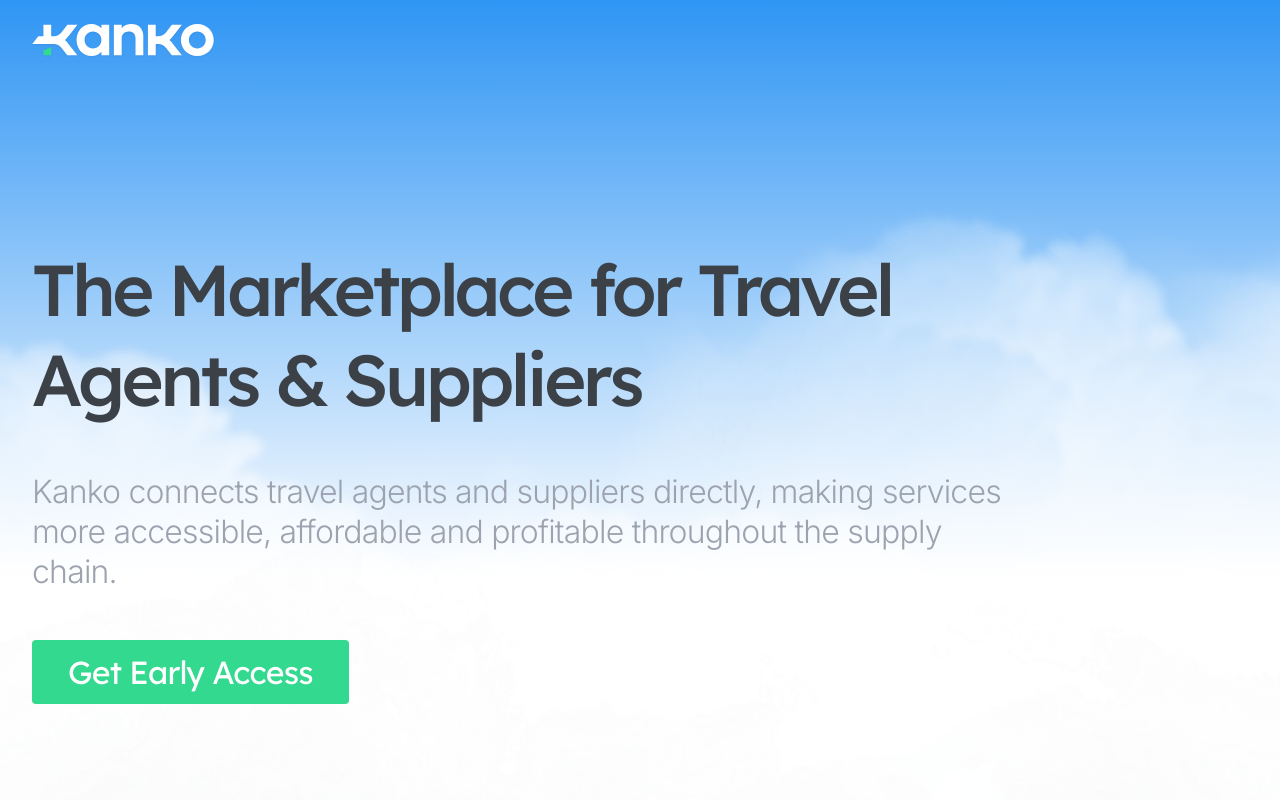
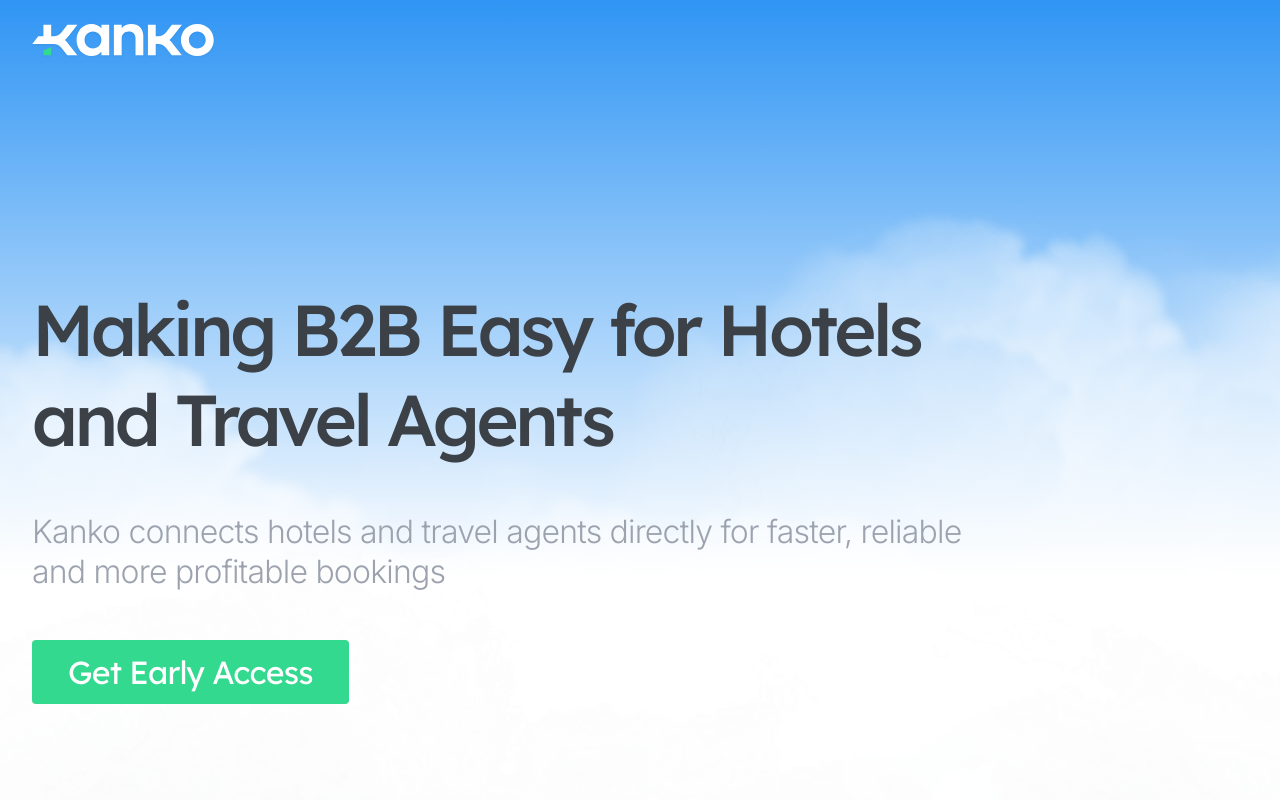
Before and after one commit to kanko-travel/kanko-website, a Next.js app: page / in a window 1280 px wide. Shown: the top 800 px of the page. Built offline with nearby package versions, Linux system fonts and the light colour scheme.

Commit message:
updated content

```diff
--- a/src/components/Hero.tsx
+++ b/src/components/Hero.tsx
@@ -66,7 +66,7 @@
               variants={textVariants}
               className="sm:leading-tighter lg:leading-tighter w-full text-left font-display text-4xl font-medium tracking-tighter text-kanko-grey sm:text-6xl lg:text-7xl"
             >
-              The Marketplace for Travel Agents & Suppliers
+              Making B2B Easy for Hotels and Travel Agents
               {/* {' '}
               <span className="text-kanko-green">Everywhere</span> */}
               {/* <CountryCycler /> */}
@@ -75,9 +75,8 @@
               variants={textVariants}
               className="mt-6 w-full text-left text-xl font-light leading-snug tracking-tight text-gray-400 opacity-75 sm:mt-8 sm:text-2xl lg:mt-12 lg:text-3xl"
             >
-              Kanko connects travel agents and suppliers directly, making
-              services more accessible, affordable and profitable throughout the
-              supply chain.
+              Kanko connects hotels and travel agents directly for faster,
+              reliable and more profitable bookings
             </motion.p>
             <div className="mt-6 sm:mt-8 lg:mt-12">
               <EarlyAccessForm>
```
